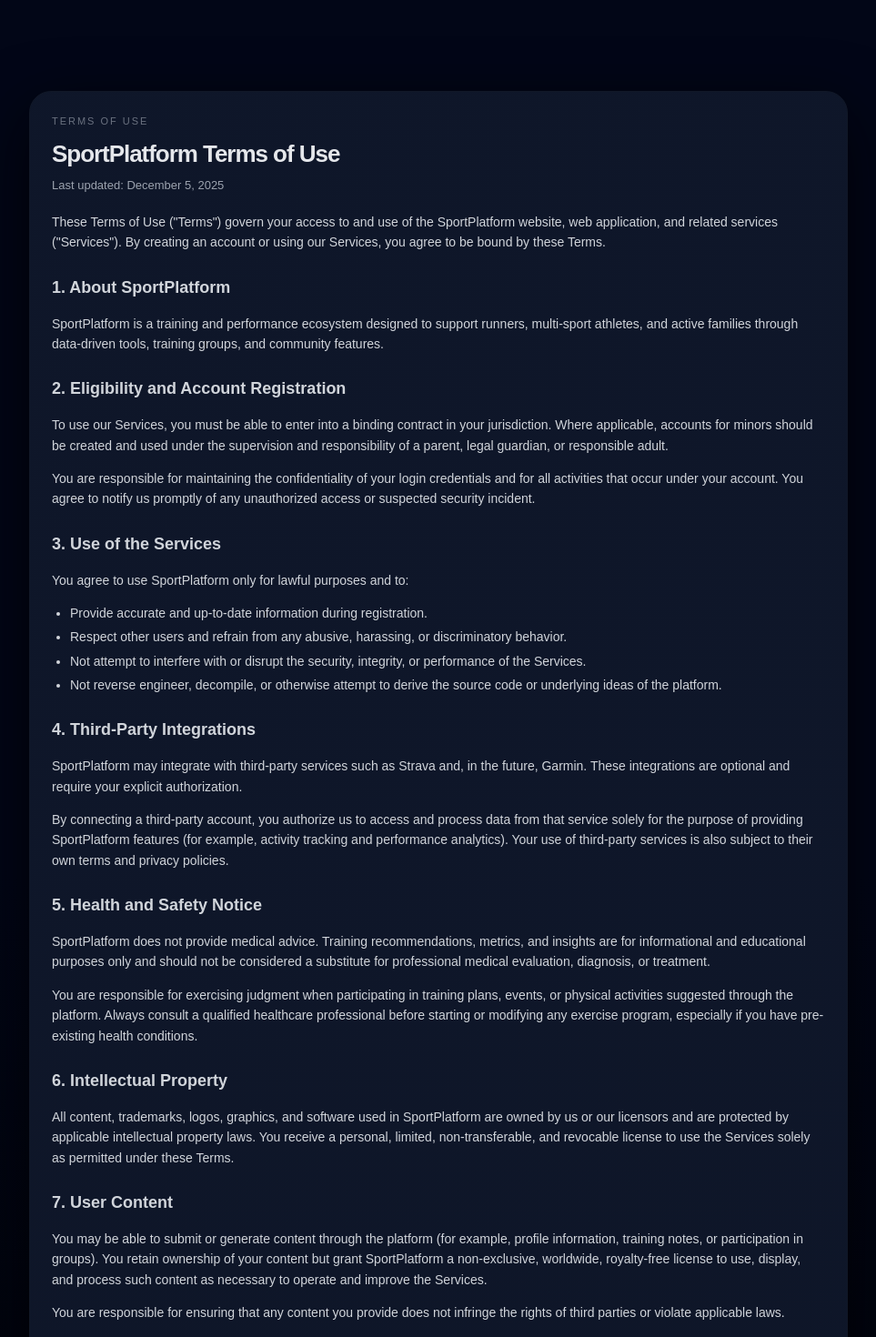
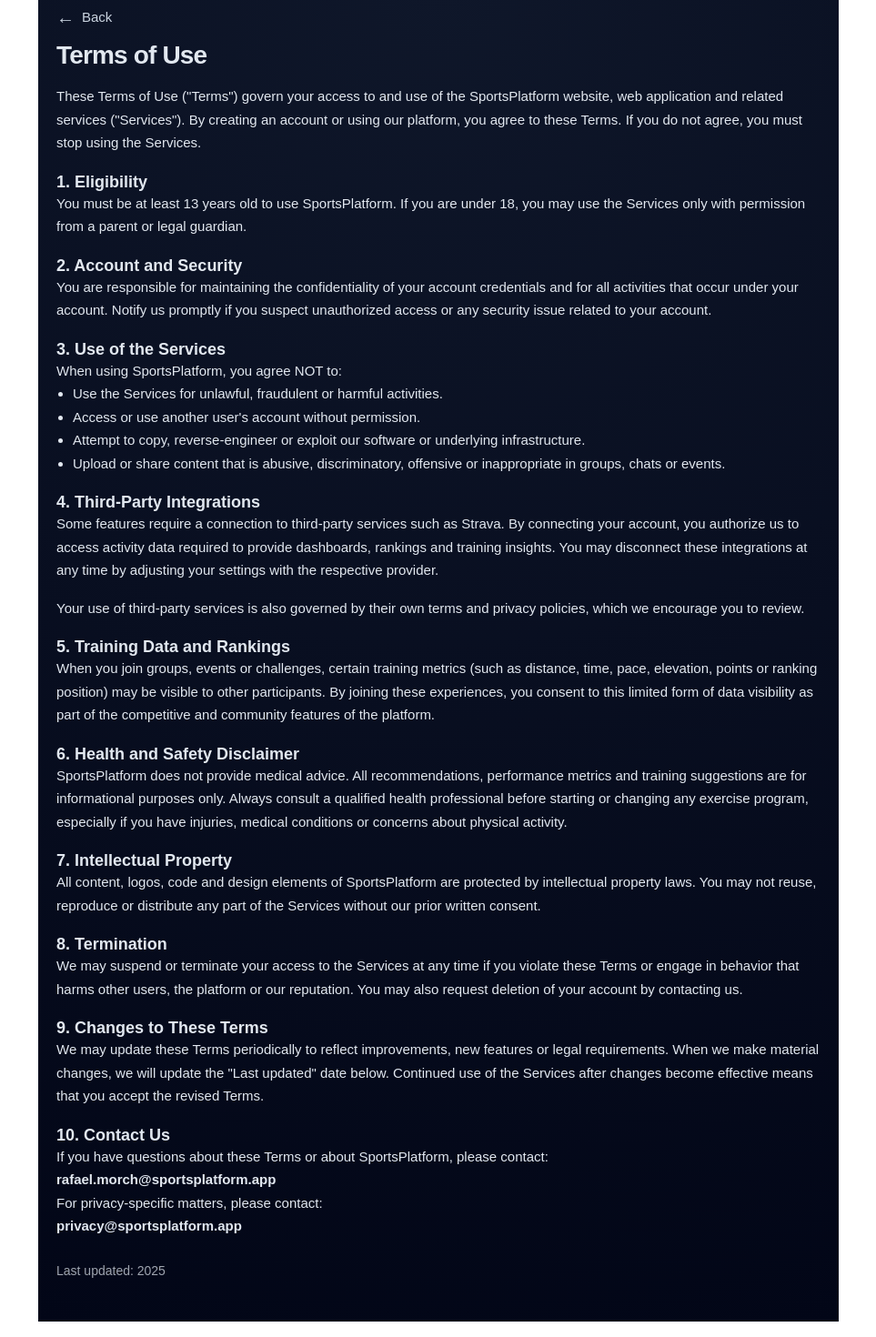
Before and after one commit to rafaelmorch/sportplatform, a Next.js app: page /terms in a window 1280 px wide. Shown: the part 20-1490 px from the top of the page at 91% size, without its empty margins (158-1121 px from the left). Built offline with nearby package versions, Linux system fonts and the light colour scheme.

Commit message:
Update About, Privacy Policy and Terms pages with correct emails and BackButton styling

```diff
--- a/app/terms/page.tsx
+++ b/app/terms/page.tsx
@@ -1,295 +1,177 @@
-// app/terms/page.tsx
+import BackButton from "@/components/BackButton";
 
-export default function TermsPage() {
+export default function TermsOfUsePage() {
   return (
     <main
       style={{
         minHeight: "100vh",
-        background:
-          "radial-gradient(circle at top, #020617 0, #020617 45%, #000000 100%)",
-        color: "#e5e7eb",
-        display: "flex",
-        alignItems: "flex-start",
-        justifyContent: "center",
-        padding: "120px 16px 40px", // espaço pro menu fixo, se usar
+        padding: "24px 20px 32px",
+        background: "radial-gradient(circle at top, #0f172a, #020617)",
+        color: "#e2e8f0",
+        maxWidth: 880,
+        margin: "0 auto",
       }}
     >
-      <div
+      <BackButton />
+
+      <h1
         style={{
-          width: "100%",
-          maxWidth: "900px",
-          borderRadius: "24px",
-          border: "1px solid #111827",
-          background:
-            "linear-gradient(145deg, rgba(15,23,42,0.96), rgba(15,23,42,0.94))",
-          boxShadow: "0 24px 70px rgba(0,0,5,0.85)",
-          padding: "24px 24px 28px",
-          fontSize: "14px",
-          lineHeight: 1.6,
+          fontSize: "28px",
+          fontWeight: 700,
+          marginTop: "12px",
+          marginBottom: "16px",
+          letterSpacing: "-0.03em",
         }}
       >
-        <header style={{ marginBottom: "18px" }}>
-          <div
+        Terms of Use
+      </h1>
+
+      <p style={{ marginBottom: 16, lineHeight: 1.7, fontSize: 15 }}>
+        These Terms of Use (&quot;Terms&quot;) govern your access to and use of
+        the SportsPlatform website, web application and related services
+        (&quot;Services&quot;). By creating an account or using our platform,
+        you agree to these Terms. If you do not agree, you must stop using the
+        Services.
+      </p>
+
+      <h2 style={{ fontSize: 18, fontWeight: 600, marginTop: 20 }}>
+        1. Eligibility
+      </h2>
+      <p style={{ marginBottom: 16, lineHeight: 1.7, fontSize: 15 }}>
+        You must be at least 13 years old to use SportsPlatform. If you are
+        under 18, you may use the Services only with permission from a parent or
+        legal guardian.
+      </p>
+
+      <h2 style={{ fontSize: 18, fontWeight: 600, marginTop: 20 }}>
+        2. Account and Security
+      </h2>
+      <p style={{ marginBottom: 16, lineHeight: 1.7, fontSize: 15 }}>
+        You are responsible for maintaining the confidentiality of your account
+        credentials and for all activities that occur under your account.
+        Notify us promptly if you suspect unauthorized access or any security
+        issue related to your account.
+      </p>
+
+      <h2 style={{ fontSize: 18, fontWeight: 600, marginTop: 20 }}>
+        3. Use of the Services
+      </h2>
+      <p style={{ lineHeight: 1.7, fontSize: 15 }}>
+        When using SportsPlatform, you agree NOT to:
+      </p>
+      <ul
         style={{
-              fontSize: "11px",
-              letterSpacing: "0.18em",
-              textTransform: "uppercase",
-              color: "#6b7280",
-              marginBottom: "6px",
+          marginLeft: 18,
+          marginBottom: 16,
+          lineHeight: 1.7,
+          fontSize: 15,
         }}
       >
-            TERMS OF USE
-          </div>
-          <h1
-            style={{
-              fontSize: "26px",
-              fontWeight: 700,
-              letterSpacing: "-0.04em",
-              marginBottom: "4px",
-            }}
-          >
-            SportPlatform Terms of Use
-          </h1>
-          <p
-            style={{
-              fontSize: "13px",
-              color: "#9ca3af",
-            }}
-          >
-            Last updated: December 5, 2025
-          </p>
-        </header>
-
-        <section
-          style={{
-            display: "flex",
-            flexDirection: "column",
-            gap: "14px",
-            color: "#d1d5db",
-          }}
-        >
-          <p>
-            These Terms of Use (&quot;Terms&quot;) govern your access to and use
-            of the SportPlatform website, web application, and related services
-            (&quot;Services&quot;). By creating an account or using our
-            Services, you agree to be bound by these Terms.
-          </p>
-
-          <h2
-            style={{ fontSize: "18px", fontWeight: 600, marginTop: "10px" }}
-          >
-            1. About SportPlatform
-          </h2>
-          <p>
-            SportPlatform is a training and performance ecosystem designed to
-            support runners, multi-sport athletes, and active families through
-            data-driven tools, training groups, and community features.
-          </p>
-
-          <h2
-            style={{ fontSize: "18px", fontWeight: 600, marginTop: "10px" }}
-          >
-            2. Eligibility and Account Registration
-          </h2>
-          <p>
-            To use our Services, you must be able to enter into a binding
-            contract in your jurisdiction. Where applicable, accounts for minors
-            should be created and used under the supervision and responsibility
-            of a parent, legal guardian, or responsible adult.
-          </p>
-          <p>
-            You are responsible for maintaining the confidentiality of your
-            login credentials and for all activities that occur under your
-            account. You agree to notify us promptly of any unauthorized access
-            or suspected security incident.
-          </p>
-
-          <h2
-            style={{ fontSize: "18px", fontWeight: 600, marginTop: "10px" }}
-          >
-            3. Use of the Services
-          </h2>
-          <p>You agree to use SportPlatform only for lawful purposes and to:</p>
-          <ul
-            style={{
-              listStyle: "disc",
-              paddingLeft: "20px",
-              display: "flex",
-              flexDirection: "column",
-              gap: "4px",
-            }}
-          >
-            <li>Provide accurate and up-to-date information during registration.</li>
+        <li>Use the Services for unlawful, fraudulent or harmful activities.</li>
+        <li>Access or use another user&apos;s account without permission.</li>
         <li>
-              Respect other users and refrain from any abusive, harassing, or
-              discriminatory behavior.
+          Attempt to copy, reverse-engineer or exploit our software or
+          underlying infrastructure.
         </li>
         <li>
-              Not attempt to interfere with or disrupt the security, integrity,
-              or performance of the Services.
-            </li>
-            <li>
-              Not reverse engineer, decompile, or otherwise attempt to derive
-              the source code or underlying ideas of the platform.
+          Upload or share content that is abusive, discriminatory, offensive or
+          inappropriate in groups, chats or events.
         </li>
       </ul>
 
-          <h2
-            style={{ fontSize: "18px", fontWeight: 600, marginTop: "10px" }}
-          >
+      <h2 style={{ fontSize: 18, fontWeight: 600, marginTop: 20 }}>
         4. Third-Party Integrations
       </h2>
-          <p>
-            SportPlatform may integrate with third-party services such as
-            Strava and, in the future, Garmin. These integrations are optional
-            and require your explicit authorization.
-          </p>
-          <p>
-            By connecting a third-party account, you authorize us to access and
-            process data from that service solely for the purpose of providing
-            SportPlatform features (for example, activity tracking and
-            performance analytics). Your use of third-party services is also
-            subject to their own terms and privacy policies.
+      <p style={{ marginBottom: 16, lineHeight: 1.7, fontSize: 15 }}>
+        Some features require a connection to third-party services such as
+        Strava. By connecting your account, you authorize us to access activity
+        data required to provide dashboards, rankings and training insights.
+        You may disconnect these integrations at any time by adjusting your
+        settings with the respective provider.
       </p>
 
-          <h2
-            style={{ fontSize: "18px", fontWeight: 600, marginTop: "10px" }}
-          >
-            5. Health and Safety Notice
-          </h2>
-          <p>
-            SportPlatform does not provide medical advice. Training
-            recommendations, metrics, and insights are for informational and
-            educational purposes only and should not be considered a substitute
-            for professional medical evaluation, diagnosis, or treatment.
-          </p>
-          <p>
-            You are responsible for exercising judgment when participating in
-            training plans, events, or physical activities suggested through the
-            platform. Always consult a qualified healthcare professional before
-            starting or modifying any exercise program, especially if you have
-            pre-existing health conditions.
+      <p style={{ marginBottom: 16, lineHeight: 1.7, fontSize: 15 }}>
+        Your use of third-party services is also governed by their own terms and
+        privacy policies, which we encourage you to review.
       </p>
 
-          <h2
-            style={{ fontSize: "18px", fontWeight: 600, marginTop: "10px" }}
-          >
-            6. Intellectual Property
+      <h2 style={{ fontSize: 18, fontWeight: 600, marginTop: 20 }}>
+        5. Training Data and Rankings
       </h2>
-          <p>
-            All content, trademarks, logos, graphics, and software used in
-            SportPlatform are owned by us or our licensors and are protected by
-            applicable intellectual property laws. You receive a personal,
-            limited, non-transferable, and revocable license to use the Services
-            solely as permitted under these Terms.
+      <p style={{ marginBottom: 16, lineHeight: 1.7, fontSize: 15 }}>
+        When you join groups, events or challenges, certain training metrics
+        (such as distance, time, pace, elevation, points or ranking position)
+        may be visible to other participants. By joining these experiences, you
+        consent to this limited form of data visibility as part of the
+        competitive and community features of the platform.
       </p>
 
-          <h2
-            style={{ fontSize: "18px", fontWeight: 600, marginTop: "10px" }}
-          >
-            7. User Content
+      <h2 style={{ fontSize: 18, fontWeight: 600, marginTop: 20 }}>
+        6. Health and Safety Disclaimer
       </h2>
-          <p>
-            You may be able to submit or generate content through the platform
-            (for example, profile information, training notes, or participation
-            in groups). You retain ownership of your content but grant
-            SportPlatform a non-exclusive, worldwide, royalty-free license to
-            use, display, and process such content as necessary to operate and
-            improve the Services.
-          </p>
-          <p>
-            You are responsible for ensuring that any content you provide does
-            not infringe the rights of third parties or violate applicable laws.
+      <p style={{ marginBottom: 16, lineHeight: 1.7, fontSize: 15 }}>
+        SportsPlatform does not provide medical advice. All recommendations,
+        performance metrics and training suggestions are for informational
+        purposes only. Always consult a qualified health professional before
+        starting or changing any exercise program, especially if you have
+        injuries, medical conditions or concerns about physical activity.
       </p>
 
-          <h2
-            style={{ fontSize: "18px", fontWeight: 600, marginTop: "10px" }}
-          >
-            8. Service Availability and Changes
+      <h2 style={{ fontSize: 18, fontWeight: 600, marginTop: 20 }}>
+        7. Intellectual Property
       </h2>
-          <p>
-            We aim to provide a reliable and high-quality service, but we do not
-            guarantee uninterrupted availability. We may modify, suspend, or
-            discontinue parts of the Services at any time, including to perform
-            maintenance, improve functionality, or comply with legal
-            requirements.
+      <p style={{ marginBottom: 16, lineHeight: 1.7, fontSize: 15 }}>
+        All content, logos, code and design elements of SportsPlatform are
+        protected by intellectual property laws. You may not reuse, reproduce
+        or distribute any part of the Services without our prior written
+        consent.
       </p>
 
-          <h2
-            style={{ fontSize: "18px", fontWeight: 600, marginTop: "10px" }}
-          >
-            9. Limitation of Liability
+      <h2 style={{ fontSize: 18, fontWeight: 600, marginTop: 20 }}>
+        8. Termination
       </h2>
-          <p>
-            To the maximum extent permitted by law, SportPlatform and its
-            owners, partners, and collaborators shall not be liable for any
-            indirect, incidental, consequential, or special damages arising out
-            of or in connection with your use of the Services, including but not
-            limited to loss of data, loss of performance, or injuries related to
-            physical activity.
-          </p>
-          <p>
-            Our total liability for any claim related to the Services shall be
-            limited, to the extent permitted by law, to the amount you have paid
-            (if any) for access to SportPlatform during the twelve (12) months
-            preceding the event giving rise to the claim.
+      <p style={{ marginBottom: 16, lineHeight: 1.7, fontSize: 15 }}>
+        We may suspend or terminate your access to the Services at any time if
+        you violate these Terms or engage in behavior that harms other users,
+        the platform or our reputation. You may also request deletion of your
+        account by contacting us.
       </p>
 
-          <h2
-            style={{ fontSize: "18px", fontWeight: 600, marginTop: "10px" }}
-          >
-            10. Termination
+      <h2 style={{ fontSize: 18, fontWeight: 600, marginTop: 20 }}>
+        9. Changes to These Terms
       </h2>
-          <p>
-            You may stop using the Services at any time and may request the
-            deletion of your account. We may suspend or terminate your access to
-            the Services if we reasonably believe that you have violated these
-            Terms, engaged in fraudulent or abusive behavior, or compromised the
-            security or integrity of the platform.
+      <p style={{ marginBottom: 16, lineHeight: 1.7, fontSize: 15 }}>
+        We may update these Terms periodically to reflect improvements, new
+        features or legal requirements. When we make material changes, we will
+        update the &quot;Last updated&quot; date below. Continued use of the
+        Services after changes become effective means that you accept the
+        revised Terms.
       </p>
 
-          <h2
-            style={{ fontSize: "18px", fontWeight: 600, marginTop: "10px" }}
-          >
-            11. Changes to These Terms
+      <h2 style={{ fontSize: 18, fontWeight: 600, marginTop: 20 }}>
+        10. Contact Us
       </h2>
-          <p>
-            We may update these Terms from time to time to reflect changes in
-            our Services, legal requirements, or business practices. When we
-            make material changes, we will update the &quot;Last updated&quot;
-            date at the top of this page. Your continued use of the Services
-            after changes become effective constitutes acceptance of the
-            updated Terms.
-          </p>
-
-          <h2
-            style={{ fontSize: "18px", fontWeight: 600, marginTop: "10px" }}
-          >
-            12. Contact
-          </h2>
-          <p>
-            If you have any questions about these Terms or about SportPlatform,
-            you can contact us at:
-          </p>
-          <p>
-            <strong>SportPlatform</strong>
+      <p style={{ marginBottom: 16, lineHeight: 1.7, fontSize: 15 }}>
+        If you have questions about these Terms or about SportsPlatform, please
+        contact:
         <br />
-            Email: support@sportplatform.app
+        <strong>rafael.morch@sportsplatform.app</strong>
+        <br />
+        For privacy-specific matters, please contact:
+        <br />
+        <strong>privacy@sportsplatform.app</strong>
       </p>
 
       <p
         style={{
-              fontSize: "12px",
-              color: "#9ca3af",
-              marginTop: "8px",
+          marginTop: 28,
+          marginBottom: 16,
+          fontSize: 14,
+          opacity: 0.7,
         }}
       >
-            These Terms of Use are provided for general informational purposes
-            and do not constitute legal advice. You should consult legal counsel
-            to ensure compliance with applicable laws in your jurisdiction.
+        Last updated: {new Date().getFullYear()}
       </p>
-        </section>
-      </div>
     </main>
   );
 }
--- a/components/BackButton.tsx
+++ b/components/BackButton.tsx
@@ -12,16 +12,19 @@ export default function BackButton() {
         display: "flex",
         alignItems: "center",
         gap: "8px",
-        color: "#e5e7eb",
+        color: "#cbd5e1", // cinza claro, combina com o tema
         background: "transparent",
         border: "none",
-        fontSize: "14px",
+        fontSize: "15px",
         cursor: "pointer",
-        padding: "8px 0",
+        padding: "6px 0",
+        transition: "opacity 0.2s ease",
       }}
+      onMouseEnter={(e) => (e.currentTarget.style.opacity = "0.75")}
+      onMouseLeave={(e) => (e.currentTarget.style.opacity = "1")}
     >
-      <span style={{ fontSize: "18px" }}>←</span>
-      Voltar
+      <span style={{ fontSize: "20px", lineHeight: "0" }}>←</span>
+      Back
     </button>
   );
 }
--- a/components/LoginTopMenu.tsx
+++ b/components/LoginTopMenu.tsx
@@ -35,7 +35,7 @@ export default function LoginTopMenu() {
             letterSpacing: 0.5,
           }}
         >
-          SportPlatform
+          SportsPlatform
         </div>
 
         <div
```
Also changed, not shown: app/about/page.tsx (+8 -6 lines), app/privacy/page.tsx (+18 -19 lines). Lines whose indentation alone changed are shown as unchanged.
